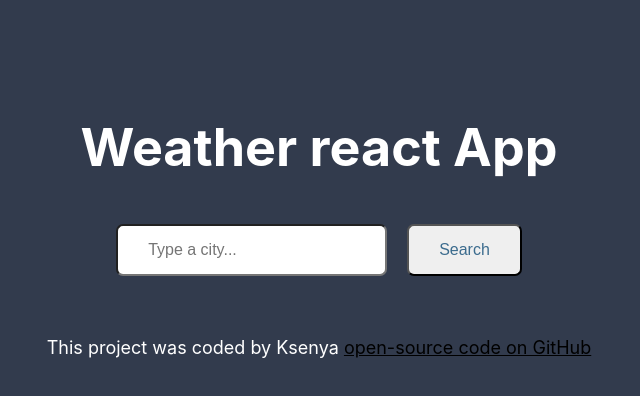
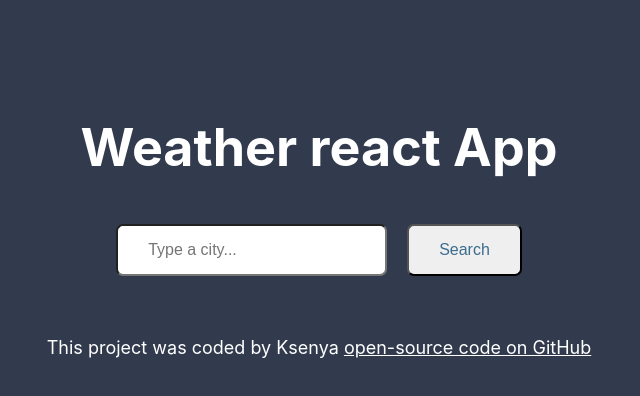
Before and after one commit to Ksenya25/weather-react-app, a React (Create React App) app: page / in a window 1280 px wide. Shown: the top 396 px of the page, without its empty margins (321-961 px from the left). Built offline with nearby package versions, Linux system fonts and the light colour scheme.

Commit message:
changing app.js and css

```diff
--- a/src/App.css
+++ b/src/App.css
@@ -79,9 +79,9 @@ form input {
 }
 a {
   text-decoration: underline;
-  color: #000;
+  color: #fff;
 }
 a:hover {
-  color: #8e82e0;
+  color: #170e53;
   text-decoration: none;
 }
--- a/src/App.js
+++ b/src/App.js
@@ -12,7 +12,7 @@ function App() {
           <p>
             This project was coded by Ksenya{" "}
             <a
-              href="https://github.com/Ksenya25/my-app.git"
+              href="https://github.com/Ksenya25/weather-react-app"
               target="_blank"
               rel="noreferrer"
             >
```
